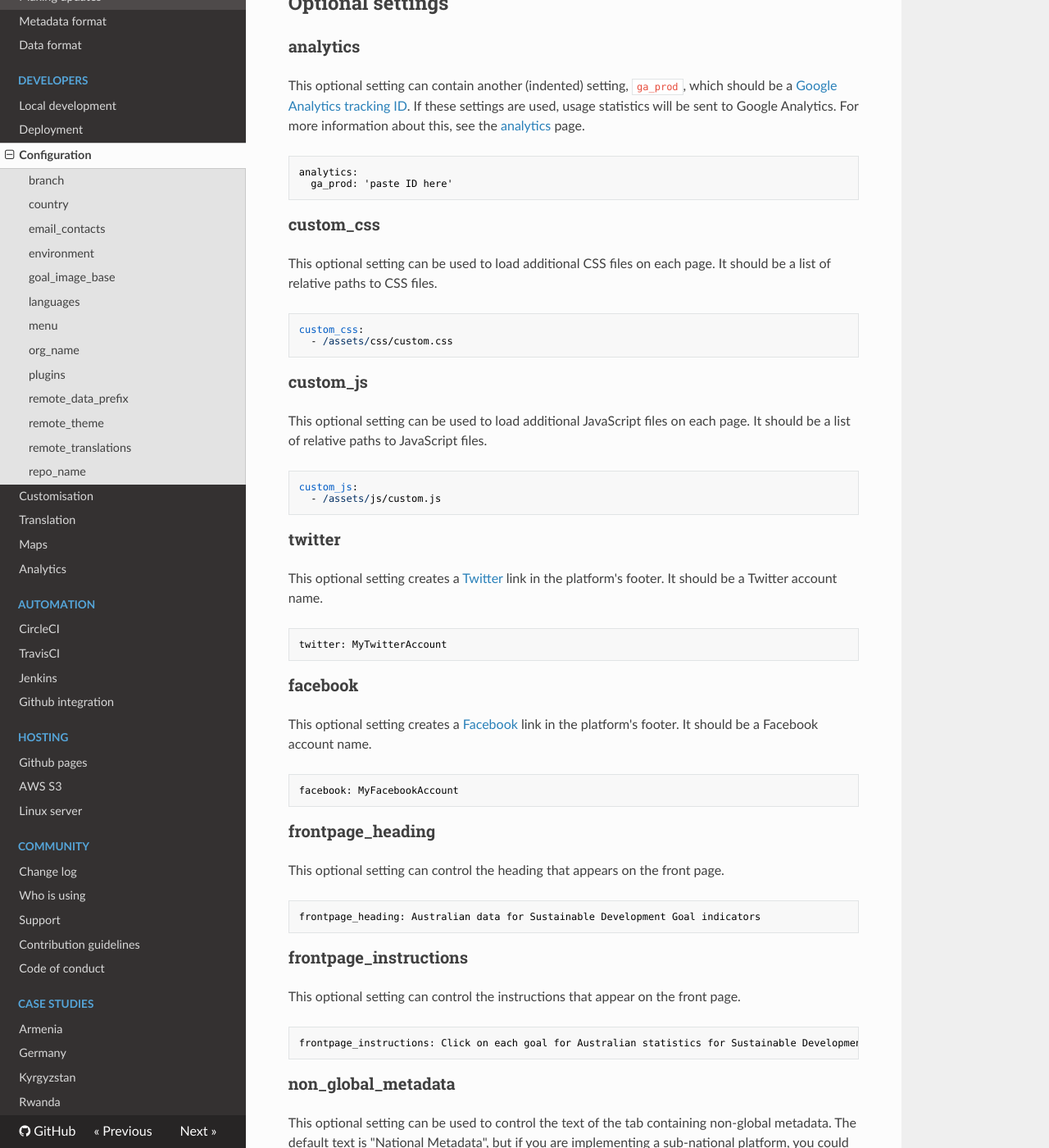
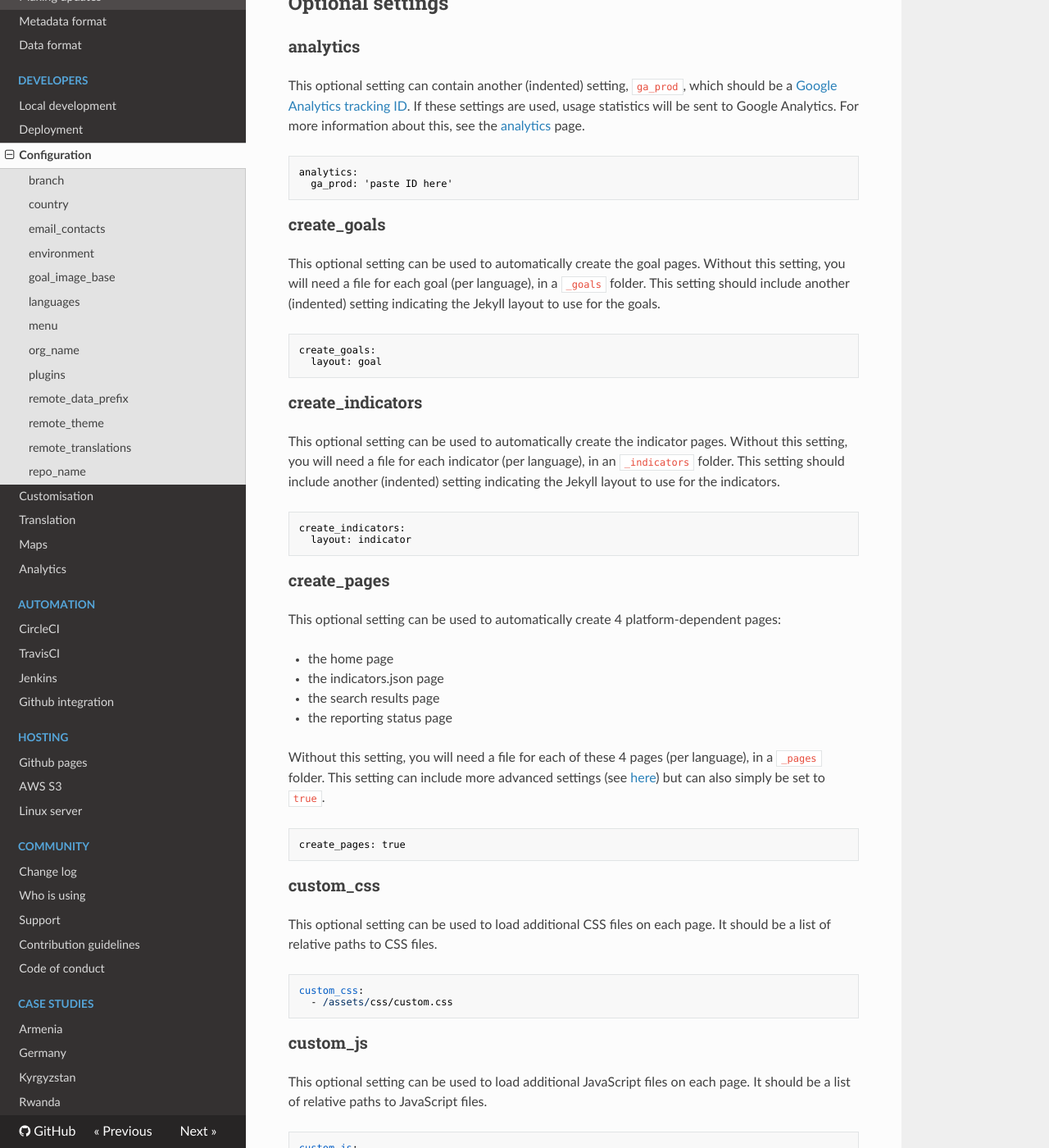
Before and after one commit to open-sdg/open-sdg, an MkDocs documentation site: the page built from docs/configuration.md, in a window 1280 px wide and 1400 px high, scrolled down 3290 px. Shown: the whole window at 82% size. Built offline with MkDocs 1.6.1, drawn with Linux system fonts in a browser that asks for light colours; nearby versions of some CDN libraries; old or Windows-style settings are respelled for this version of MkDocs.

Commit message:
More config options from Jekyll plugin

````diff
--- a/docs/configuration.md
+++ b/docs/configuration.md
@@ -152,6 +152,39 @@ analytics:
   ga_prod: 'paste ID here'
 ```
 
+### create_goals
+
+This optional setting can be used to automatically create the goal pages. Without this setting, you will need a file for each goal (per language), in a `_goals` folder. This setting should include another (indented) setting indicating the Jekyll layout to use for the goals.
+
+```nohighlight
+create_goals:
+  layout: goal
+```
+
+### create_indicators
+
+This optional setting can be used to automatically create the indicator pages. Without this setting, you will need a file for each indicator (per language), in an `_indicators` folder. This setting should include another (indented) setting indicating the Jekyll layout to use for the indicators.
+
+```nohighlight
+create_indicators:
+  layout: indicator
+```
+
+### create_pages
+
+This optional setting can be used to automatically create 4 platform-dependent pages:
+
+* the home page
+* the indicators.json page
+* the search results page
+* the reporting status page
+
+Without this setting, you will need a file for each of these 4 pages (per language), in a `_pages` folder. This setting can include more advanced settings (see [here](https://github.com/open-sdg/jekyll-open-sdg-plugins/blob/master/lib/jekyll-open-sdg-plugins/create_pages.rb#L18)) but can also simply be set to `true`.
+
+```nohighlight
+create_pages: true
+```
+
 ### custom_css
 
 This optional setting can be used to load additional CSS files on each page. It should be a list of relative paths to CSS files.
````
